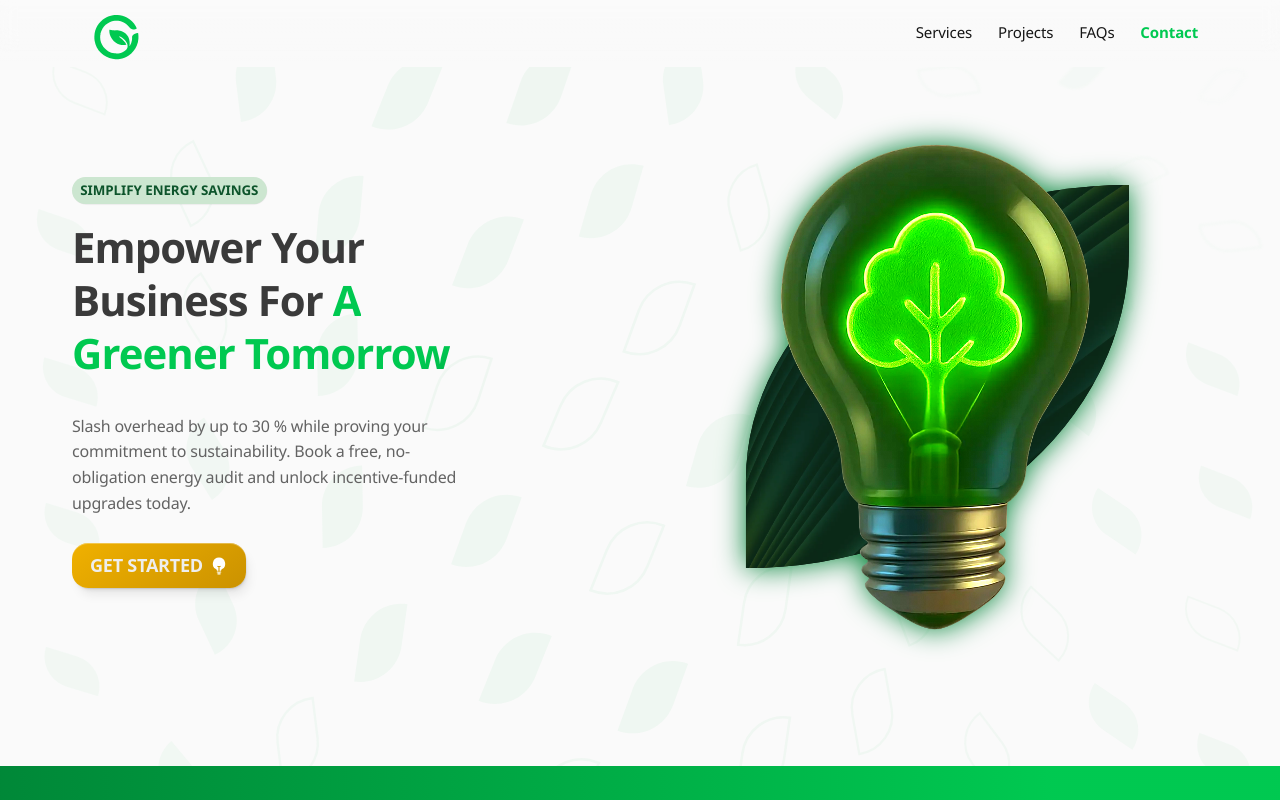
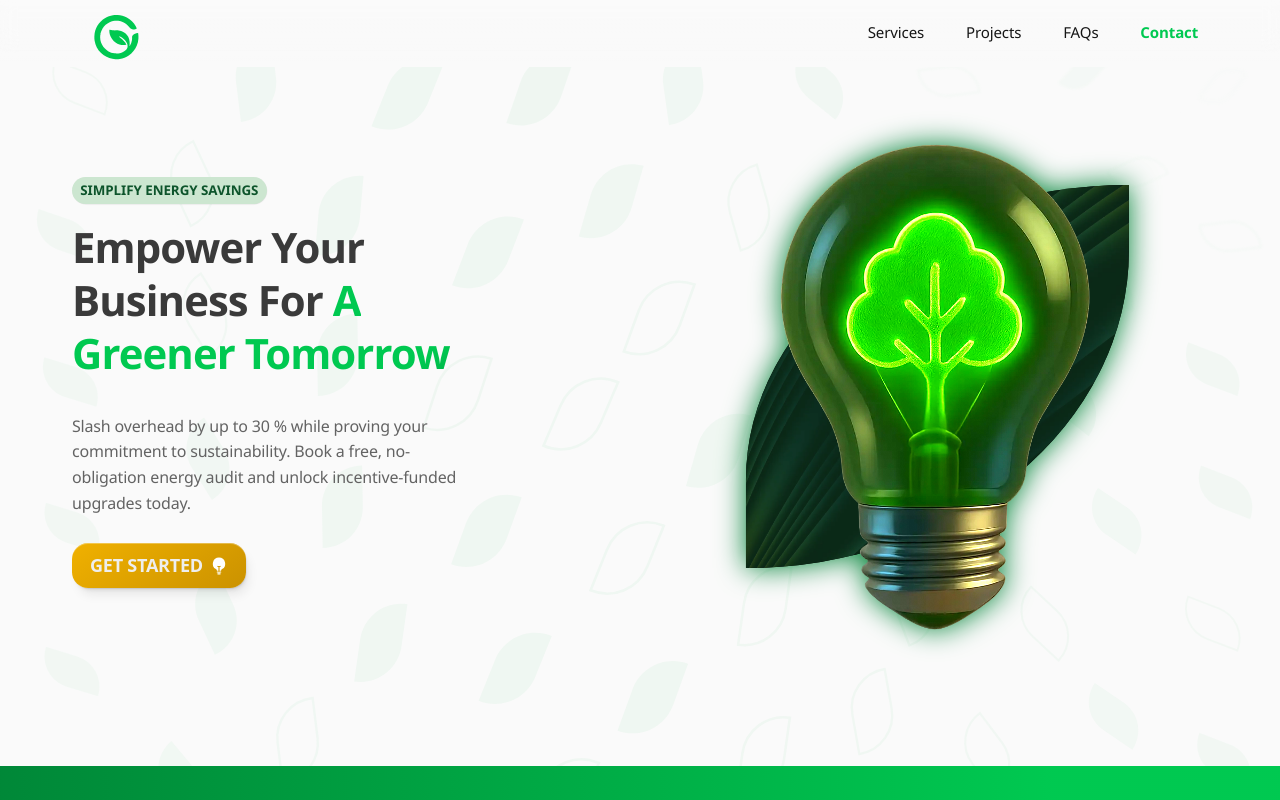
Before and after one commit to BenMoshang/1stgreenhome--final-draft, a SvelteKit app: page /Home in a window 1280 px wide. Shown: the top 800 px of the page. Built offline with nearby package versions, Linux system fonts and the light colour scheme; a web font is replaced by a local one.

Commit message:
Add new layout components with header, CTA, and FAQ sections

```diff
--- a/src/lib/components/layout/NewHeader.svelte
+++ b/src/lib/components/layout/NewHeader.svelte
@@ -11,10 +11,10 @@
 
   // Navigation link data
   const routes: NavLink[] = [
-    { link: '/home', fragment: 'services', text: 'Services' },
-    { link: '/home', fragment: 'projects', text: 'Projects' },
-    { link: '/home', fragment: 'faqs', text: 'FAQs' },
-    { link: '/home', fragment: 'cta', text: 'Contact', class: 'nav-link--cta' },
+    { link: '/Home/', fragment: 'services', text: 'Services' },
+    { link: '/Home/', fragment: 'projects', text: 'Projects' },
+    { link: '/Home/', fragment: 'faqs', text: 'FAQs' },
+    { link: '/Home/', fragment: 'cta', text: 'Contact', class: 'nav-link--cta' },
   ];
 
   // State
@@ -292,7 +292,7 @@
   .header__nav-list--desktop {
     list-style: none;
     display: flex;
-    gap: size('lg');
+    gap: size('xl');
     & span {
       text-decoration: none !important;
       @extend %u_callout;
--- a/src/lib/components/layout/new-sections/NewCta.svelte
+++ b/src/lib/components/layout/new-sections/NewCta.svelte
@@ -44,7 +44,7 @@
   }
 </script>
 
-<section class="cta-section u_p-inline__md u_p-block__xl">
+<section id="cta" class="cta-section u_p-inline__md u_p-block__xl">
   <div class="cta-section__container u_container__sm">
     <header class="cta-section__header">
       <small class="cta-section__header-label brute__label">
--- a/src/lib/components/layout/new-sections/NewFaqs.svelte
+++ b/src/lib/components/layout/new-sections/NewFaqs.svelte
@@ -53,11 +53,7 @@
   );
 </script>
 
-<section
-  class="faq u_p-inline__md u_p-block__xl"
-  itemscope
-  itemtype="https://schema.org/FAQPage"
->
+<section id="faqs" class="faq u_p-inline__md u_p-block__xl" itemscope itemtype="https://schema.org/FAQPage">
   <div class="faq__container u_container__sm">
     <header class="faq__header u_m-bottom__xl">
       {#if header.label}
--- a/src/routes/+layout.svelte
+++ b/src/routes/+layout.svelte
@@ -23,8 +23,8 @@
       lenis.resize();
     });
 
-    // Observe body for size changes
-    resizeObserver.observe(document.body);
+    // Observe document element for size changes
+    resizeObserver.observe(document.documentElement);
 
     // Set up a scroll listener to update content when needed
     lenis.on('scroll', (e: any) => {
@@ -129,6 +129,8 @@
     flex-grow: 1;
     padding-top: 4.1875rem;
     margin-inline: auto;
+    box-shadow: var(--shadow-elevation-high);
+
     margin-bottom: 95vh;
     @include respond-to('tablet-end') {
       margin-bottom: $footer-height;
@@ -142,7 +144,6 @@
     gap: size('2xl');
     width: 100%;
     min-height: 100vh;
-    box-shadow: var(--shadow-elevation-high);
     & > * {
       flex: 1;
     }
@@ -152,6 +153,7 @@
     scrollbar-color: var(--brute-secondary) transparent;
     scrollbar-width: thin;
     background: light-dark(hsl(0, 0%, 98%), hsl(0, 0%, 7%));
+    scroll-behavior: smooth;
 
     ::selection {
       background: var(--brute-tertiary);
```
